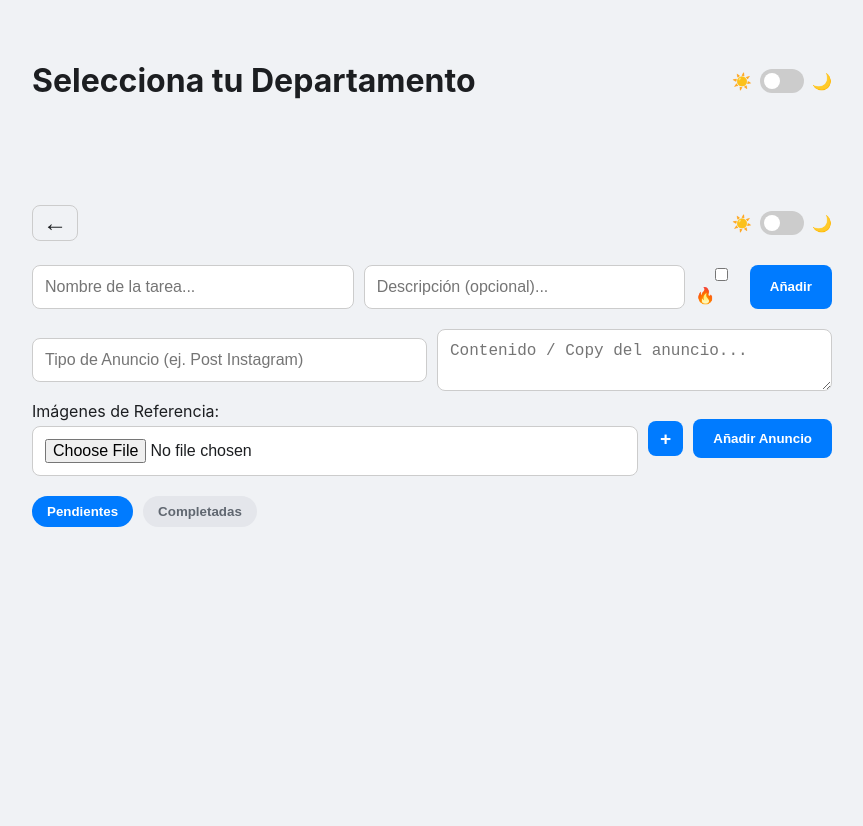
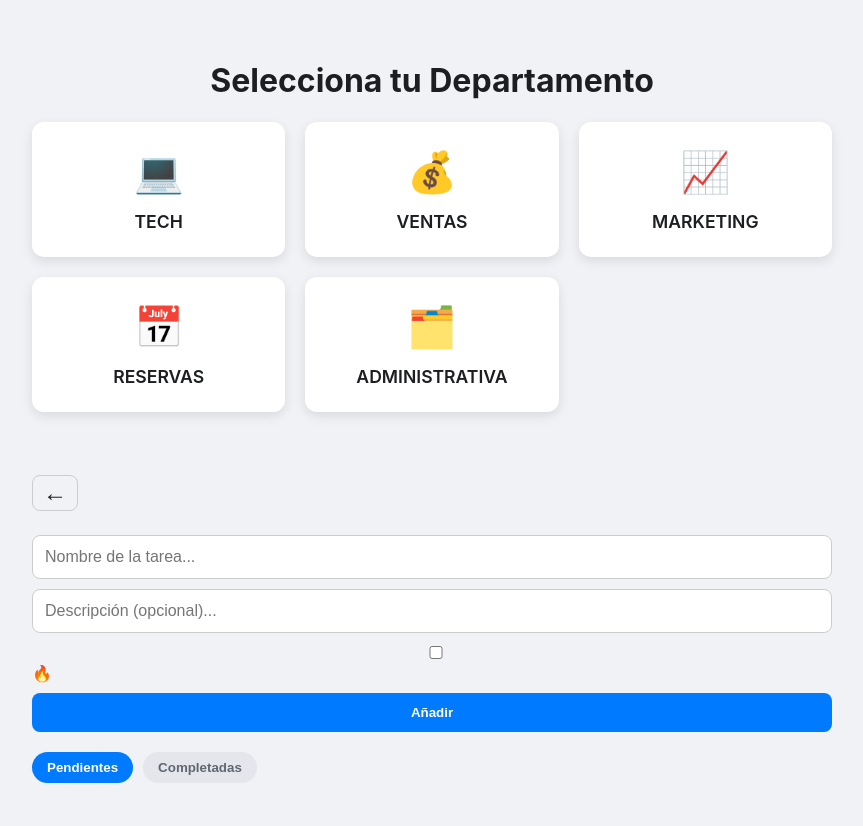
Before and after one commit to xWHASONx/APPTASKS, a plain HTML site: page index.html in a window 1280 px wide. Shown: the whole page, without its empty margins (208-1071 px from the left). Before the commit the page ends 800 px from the top, so only its background shows below. Drawn offline with nearby package versions, Linux system fonts and the light colour scheme.

Commit message:
Update index.html

```diff
--- a/index.html
+++ b/index.html
@@ -7,20 +7,11 @@
     <link rel="stylesheet" href="style.css">
 </head>
 <body>
+
     <!-- Pantalla de Selección de Departamento -->
     <div id="dashboard-view" class="view active">
         <div class="container">
-            <header class="main-header">
-                <h1>Selecciona tu Departamento</h1>
-                <div class="theme-switcher">
-                    <span>☀️</span>
-                    <label class="switch">
-                        <input type="checkbox" id="theme-toggle-dashboard">
-                        <span class="slider round"></span>
-                    </label>
-                    <span>🌙</span>
-                </div>
-            </header>
+            <h1>Selecciona tu Departamento</h1>
             <div id="departments-grid"></div>
         </div>
     </div>
@@ -31,18 +22,9 @@
             <header>
                 <button id="back-to-dashboard" title="Volver al dashboard">←</button>
                 <h1 id="department-title"></h1>
-                <div class="theme-switcher">
-                    <span>☀️</span>
-                    <label class="switch">
-                        <input type="checkbox" id="theme-toggle-tasks">
-                        <span class="slider round"></span>
-                    </label>
-                    <span>🌙</span>
-                </div>
             </header>
 
-            <!-- Toolbar Estándar (oculta en Marketing) -->
-            <div id="toolbar-standard" class="toolbar">
+            <div class="toolbar">
                 <input id="tName" placeholder="Nombre de la tarea...">
                 <input id="tDesc" placeholder="Descripción (opcional)...">
                 <div class="urgent-wrapper">
@@ -52,44 +34,36 @@
                 <button id="add-task-btn">Añadir</button>
             </div>
 
-            <!-- Toolbar Marketing (oculta en otros deptos) -->
-            <div id="toolbar-marketing" class="toolbar vertical">
-                <div class="form-row">
-                    <input id="mAdType" placeholder="Tipo de Anuncio (ej. Post Instagram)">
-                    <textarea id="mContent" placeholder="Contenido / Copy del anuncio..."></textarea>
-                </div>
-                <div class="form-row">
-                    <div id="references-container">
-                        <label>Imágenes de Referencia:</label>
-                        <div class="file-input-wrapper">
-                            <input type="file" class="reference-file" accept="image/*">
-                        </div>
-                    </div>
-                    <button id="add-more-files-btn">+</button>
-                    <button id="add-marketing-task-btn">Añadir Anuncio</button>
-                </div>
-            </div>
-
             <div class="filter-bar">
                 <button class="filter-btn active" data-filter="pending">Pendientes</button>
                 <button class="filter-btn" data-filter="completed">Completadas</button>
             </div>
 
-            <div class="list" id="task-list"></div>
+            <div class="list" id="task-list">
+                <!-- Las tareas se renderizarán aquí -->
+            </div>
         </div>
     </div>
 
     <!-- Modal para Editar Tarea -->
     <div id="edit-modal" class="modal-overlay" style="display: none;">
-        <!-- (El modal no necesita cambios) -->
+        <div class="modal-content">
+            <h2>Editar Tarea</h2>
+            <input type="hidden" id="edit-task-id">
+            <input type="text" id="edit-task-name" placeholder="Nombre de la tarea">
+            <textarea id="edit-task-desc" placeholder="Descripción"></textarea>
+            <div class="modal-actions">
+                <button id="cancel-edit-btn">Cancelar</button>
+                <button id="save-edit-btn">Guardar Cambios</button>
+            </div>
+        </div>
     </div>
 
     <!-- Scripts de Firebase -->
     <script src="https://www.gstatic.com/firebasejs/9.6.1/firebase-app-compat.js"></script>
     <script src="https://www.gstatic.com/firebasejs/9.6.1/firebase-firestore-compat.js"></script>
-    <script src="https://www.gstatic.com/firebasejs/9.6.1/firebase-storage-compat.js"></script>
 
-    <!-- Librería SortableJS -->
+    <!-- Librería SortableJS para Drag & Drop -->
     <script src="https://cdn.jsdelivr.net/npm/sortablejs@latest/Sortable.min.js"></script>
 
     <!-- Tu Script -->
```
